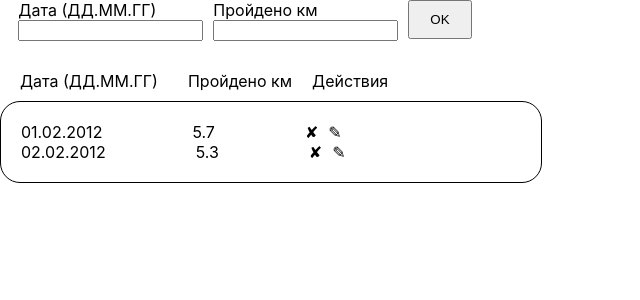
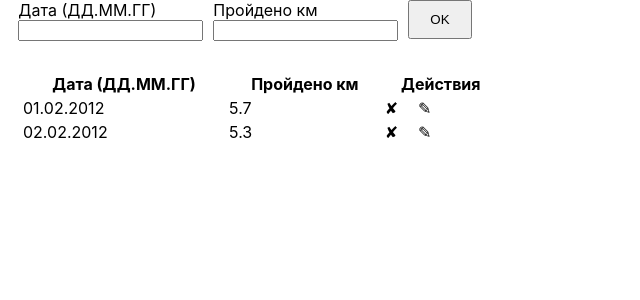
Before and after one commit to GromakMaxim/ra-34_forms2, a React (Create React App) app: page / in a window 1280 px wide. Shown: the top 300 px of the page, without its empty margins (0-640 px from the left). Built offline with nearby package versions, Linux system fonts and the light colour scheme.

Commit message:
upd table

```diff
--- a/src/components/ActivityList.js
+++ b/src/components/ActivityList.js
@@ -12,15 +12,17 @@
     }
 
     return (
-        <div>
-            <div className='list-headers flex-row'>
-                <div className='list-headers-date'>Дата (ДД.ММ.ГГ)</div>
-                <div className='list-headers-dist'>Пройдено км</div>
-                <div className='list-headers-controls'>Действия</div>
-            </div>
-            <div className='list flex-col'>
+        <table align='left'>
+            <thead>
+                <tr>
+                    <th>Дата (ДД.ММ.ГГ)</th>
+                    <th>Пройдено км</th>
+                    <th>Действия</th>
+                </tr>
+            </thead>
+            <tbody>
                 {renderTasks()}
-            </div>
-        </div>
+            </tbody>
+        </table>
     );
 }
--- a/src/components/ListItem.js
+++ b/src/components/ListItem.js
@@ -2,13 +2,13 @@
 
 export default function ListItem(props) {
     return (
-        <div className='listItem flex-row'>
-            <div className='date'>{props.date}</div>
-            <div className='distance'>{props.dist}</div>
-            <div className='controls flex-row'>
-                <div className='controls-edit'>✘</div>
-                <div className='controls-delete'>✎</div>
-            </div>
-        </div>
+        <tr>
+            <td>{props.date}</td>
+            <td>{props.dist}</td>
+            <td className='flex-row'>
+                <div className='delete'>✘</div>
+                <div className='edit'>✎</div>
+            </td>
+        </tr>
     )
 }
--- a/src/css/main.css
+++ b/src/css/main.css
@@ -64,3 +64,12 @@
     padding: 10px 20px;
     cursor: pointer;
 }
+
+table{
+    margin-left: 20px;
+
+}
+
+.delete{
+    margin-right: 20px;
+}
```
